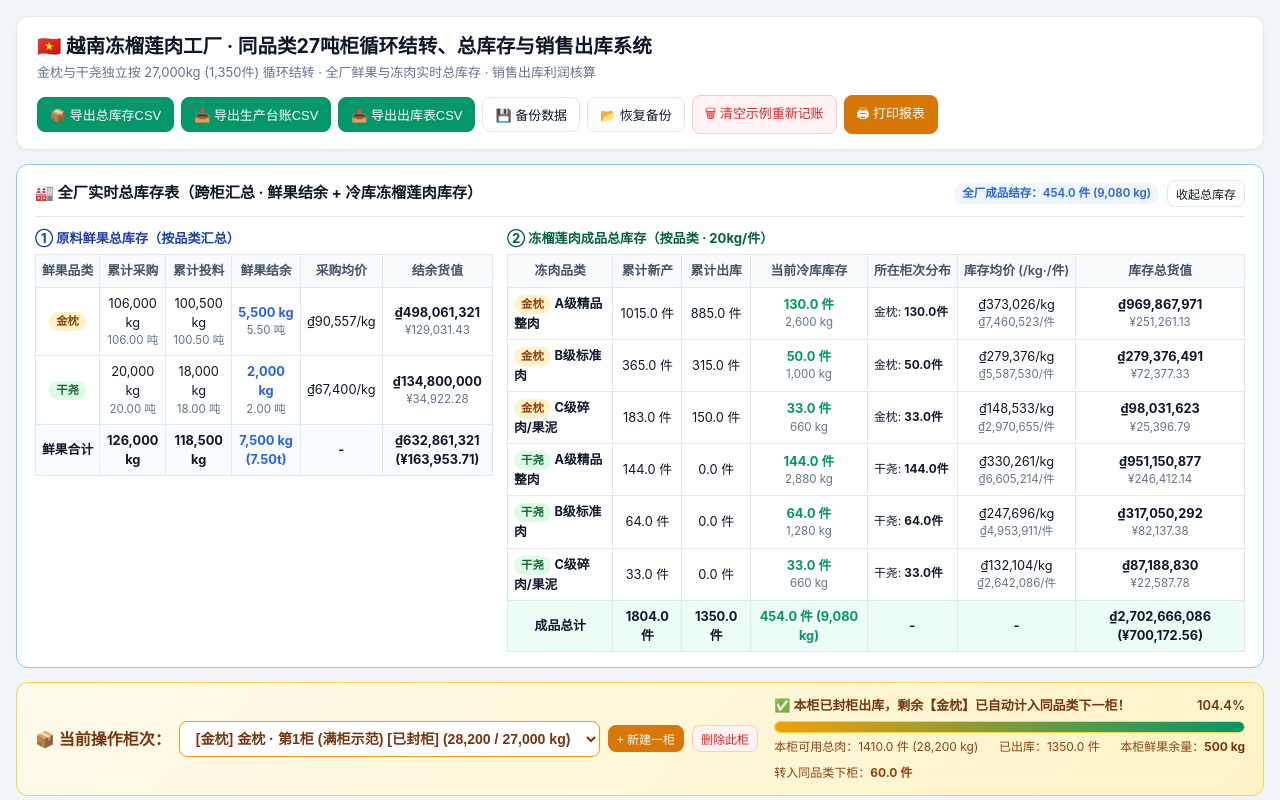
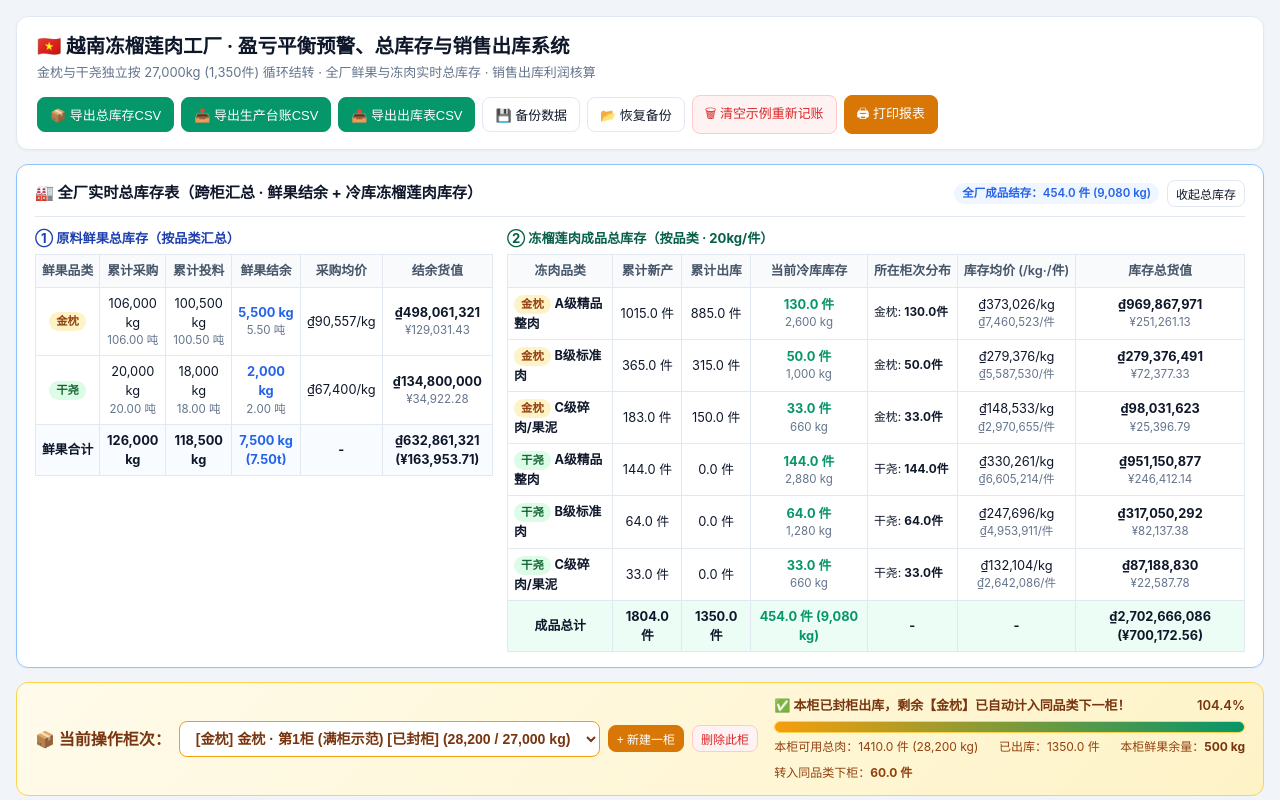
Before and after one commit to xuxut58-tech/demo10, a plain HTML site: page index.html in a window 1280 px wide. Shown: the top 800 px of the page. Drawn offline with Linux system fonts and the light colour scheme.

Commit message:
Update header title for inventory system

```diff
--- a/index.html
+++ b/index.html
@@ -403,7 +403,7 @@
 <div class="container">
   <header>
     <div>
-      <h1>🇻🇳 越南冻榴莲肉工厂 · 同品类27吨柜循环结转、总库存与销售出库系统</h1>
+      <h1>🇻🇳 越南冻榴莲肉工厂 · 盈亏平衡预警、总库存与销售出库系统</h1>
       <div class="subtitle">金枕与干尧独立按 27,000kg (1,350件) 循环结转 · 全厂鲜果与冻肉实时总库存 · 销售出库利润核算</div>
     </div>
     <div class="header-actions no-print">
```
